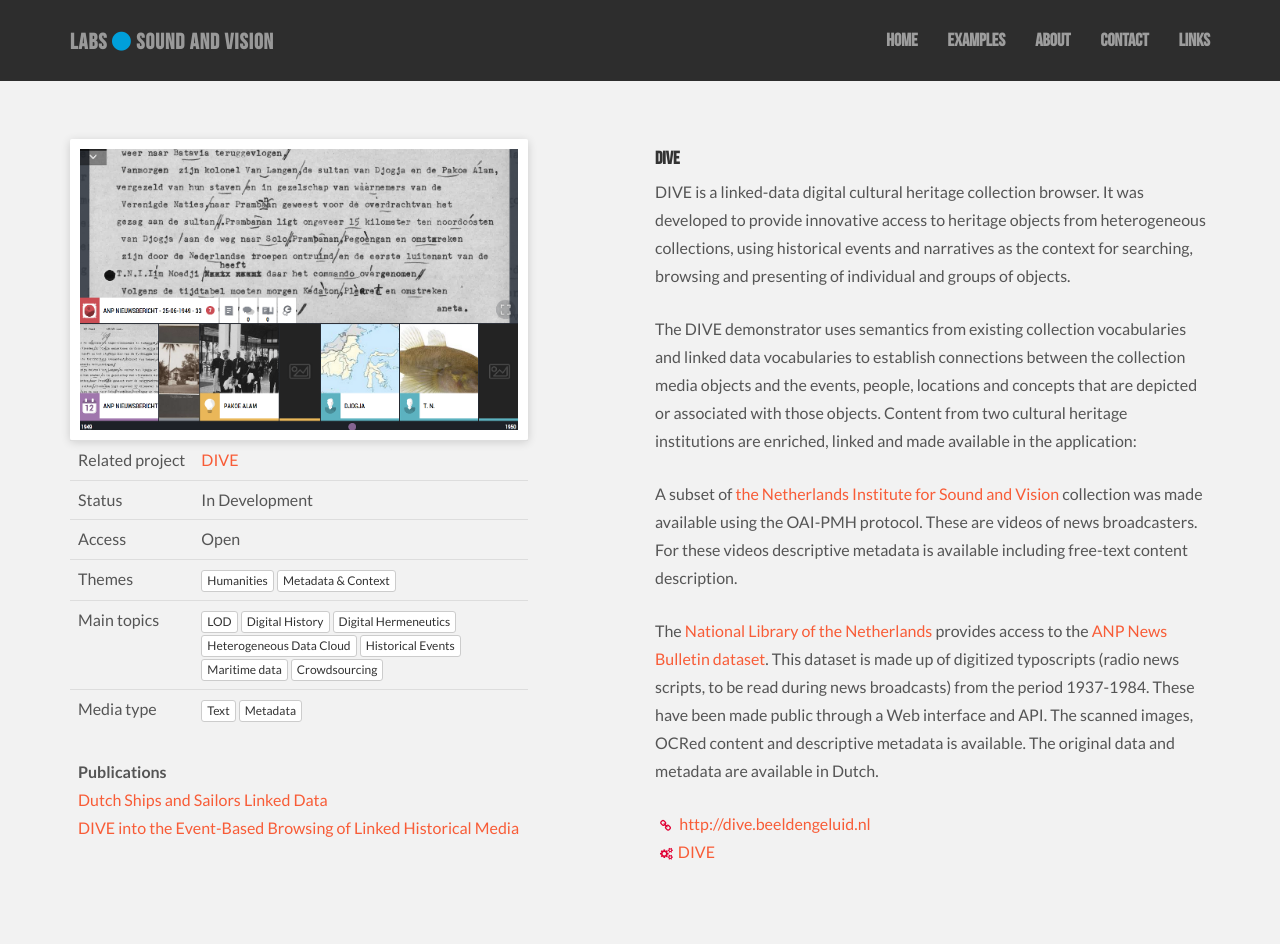
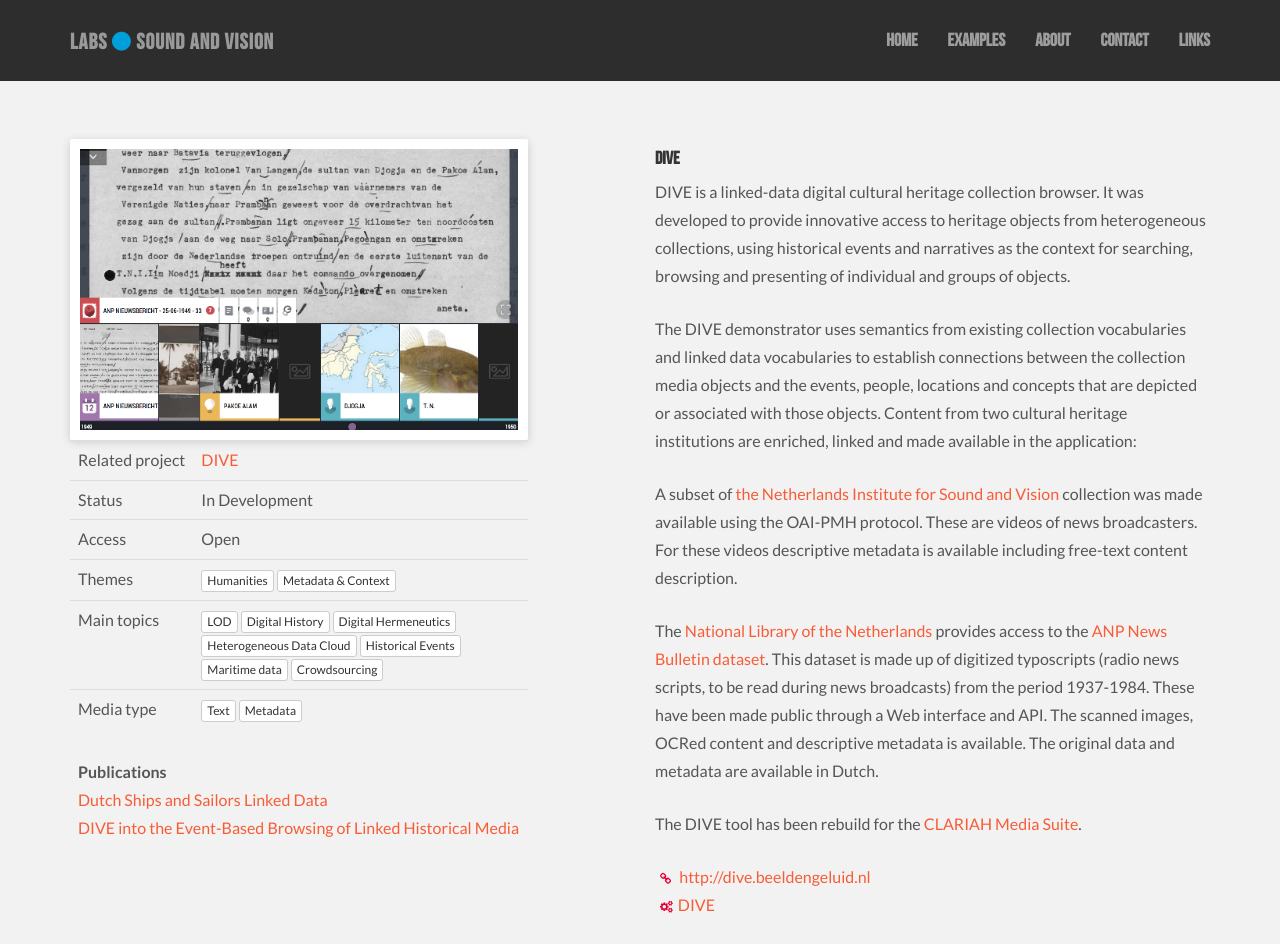
Before and after one commit to roelandordelman/labs, a Jekyll site: the page built from _applications/dive.md, in a window 1280 px wide and 944 px high. Built offline with Jekyll 4.4.1, drawn with Linux system fonts in a browser that asks for light colours.

Commit message:
Updated Dive

```diff
--- a/_applications/dive.md
+++ b/_applications/dive.md
@@ -39,3 +39,5 @@
 A subset of [the Netherlands Institute for Sound and Vision](https://www.beeldengeluid.nl/) collection was made available using the OAI-PMH protocol. These are videos of news broadcasters. For these videos descriptive metadata is available including free-text content description.
 
 The [National Library of the Netherlands](https://www.kb.nl/) provides access to the [ANP News Bulletin dataset](http://www.delpher.nl/nl/radiobulletins/). This dataset is made up of digitized typoscripts (radio news scripts, to be read during news broadcasts) from the period 1937-1984. These have been made public through a Web interface and API. The scanned images, OCRed content and descriptive metadata is available. The original data and metadata are available in Dutch.
+
+The DIVE tool has been rebuild for the [CLARIAH Media Suite](http://mediasuite.clariah.nl/).
```
